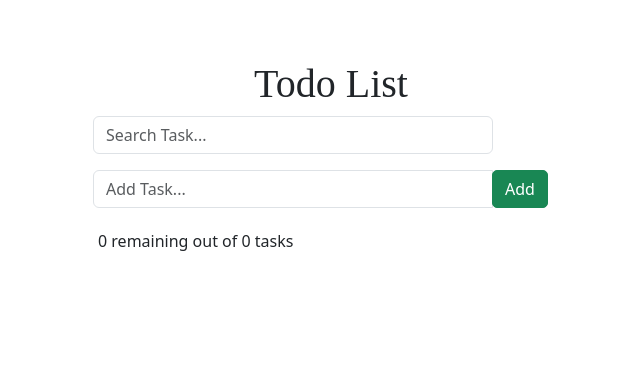
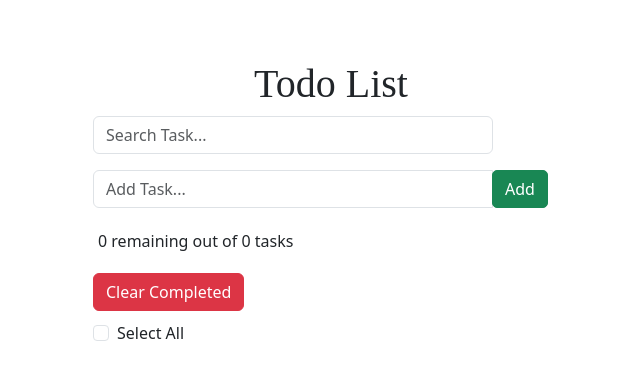
Before and after one commit to shakerbillo/todoApp, a React (Create React App) app: page / in a window 1280 px wide. Shown: the top 380 px of the page, without its empty margins (309-949 px from the left). Built offline with nearby package versions, Linux system fonts and the light colour scheme.

Commit message:
added function to clear all completed task and select al

```diff
--- a/src/App.css
+++ b/src/App.css
@@ -54,3 +54,9 @@ form input {
 	margin-bottom: 45px;
 
 }
+
+.clear{
+	margin-top: 15px;
+	margin-bottom: 5px;
+	margin-right: 50px;
+}
--- a/src/App.js
+++ b/src/App.js
@@ -44,6 +44,27 @@ const App = () => {
 		);
 	};
 
+	// function to toggle the selection status of all tasks
+	const handleSelectAll = (selected) => {
+		const updatedTasks = tasks.map((task) => {
+			return { ...task, completed: selected };
+		});
+		setTasks(updatedTasks);
+	};
+
+	// clear completed tasks
+	const clearCompletedTasks = () => {
+		const confirmed = window.confirm(
+			'Are you sure you want to clear completed tasks?'
+		);
+		if (confirmed) {
+			const updatedTasks = tasks.filter((task) => !task.completed);
+			setTasks(updatedTasks);
+
+			localStorage.setItem('tasks', JSON.stringify(updatedTasks));
+		}
+	};
+
 	// handleComplete
 	const handleCompleteTask = (id) => {
 		setTasks(
@@ -71,6 +92,7 @@ const App = () => {
 
 	// task counter
 	const remaining = filteredTasks.filter((task) => !task.completed).length;
+
 	// let remaining = 0;
 	// for (let i = 0; i < tasks.length; i++) {
 	// 	if (tasks[i].completed === false) {
@@ -99,6 +121,8 @@ const App = () => {
 			<SearchTask search={search} onSearch={handleSearchChange} />
 			<AddTask onAddTask={handleAddTask} />
 			<TaskList
+				onSelectAll={handleSelectAll}
+				onClearCompleted={clearCompletedTasks}
 				tasks={filteredTasks}
 				onDelete={handleDeleteTask}
 				onEdit={handleEditTask}
--- /dev/null
+++ b/src/components/ClearTask.js
@@ -0,0 +1,39 @@
+import React from 'react';
+
+const ClearTask = ({ onClearCompleted, onSelectAll }) => {
+	// Add an event handler to the button
+	const handleClearCompleted = () => {
+		// Call the onClearCompleted function when the button is clicked
+		onClearCompleted();
+	};
+
+	const handleSelectAll = (e) => {
+		onSelectAll(e.target.checked);
+	};
+	return (
+		<>
+			<div>
+				<div className="clear">
+					<button
+						className="btn btn-danger btn-md"
+						onClick={handleClearCompleted}
+					>
+						Clear Completed
+					</button>
+				</div>
+				{/* "Select All" Checkbox */}
+				<label className="form-check" htmlFor="flexCheckDefault">
+					<input
+						id="flexCheckChecked"
+						type="checkbox"
+						className="form-check-input"
+						onChange={handleSelectAll}
+					/>
+					<span className="form-check-label">Select All</span>
+				</label>
+			</div>
+		</>
+	);
+};
+
+export default ClearTask;
--- a/src/components/SearchTask.js
+++ b/src/components/SearchTask.js
@@ -10,6 +10,7 @@ const SearchTask = ({ search, onSearch }) => {
 					placeholder="Search Task..."
 					style={{ maxWidth: '400px' }}
 				/>
+
 			</div>
 		</>
 	);
--- a/src/components/TaskList.js
+++ b/src/components/TaskList.js
@@ -1,13 +1,16 @@
 import React from 'react';
 import TodoItem from './TodoItem';
+import ClearTask from './ClearTask';
 
-const TaskList = ({ tasks, onDelete, onEdit, onComplete, remaining}) => {
+const TaskList = ({ tasks, onDelete, onEdit, onComplete, remaining, onClearCompleted, onSelectAll}) => {
 	return (
 		<div>
 			<div className="task-counter">
 				{remaining} remaining out of {tasks.length} tasks
 			</div>
-
+			<div className='clear'>
+				<ClearTask onSelectAll={onSelectAll} onClearCompleted={onClearCompleted} />
+			</div>
 			{tasks.map((task) => (
 				<div className="" style={{ maxWidth: '550px' }} id="todo" key={task.id}>
 					<TodoItem
--- a/src/components/TodoItem.js
+++ b/src/components/TodoItem.js
@@ -9,6 +9,7 @@ const TodoItem = ({ task, onDeleteTask, onEditTask, onCompleteTask }) => {
 		setEditedTitle(e.target.value);
 		setError('');
 	};
+
 
 	const handleSave = () => {
 		if (editedTitle.trim() === '') {
@@ -32,7 +33,7 @@ const TodoItem = ({ task, onDeleteTask, onEditTask, onCompleteTask }) => {
 		<>
 			<div className="border border-2" id="todo-text">
 				<div className="form-check">
-					<label className="form-check-label" htmlFor='for="flexCheckDefault"'>
+					<label className="form-check-label" htmlFor="flexCheckDefault">
 						<input
 							id="flexCheckChecked"
 							type="checkbox"
@@ -40,6 +41,8 @@ const TodoItem = ({ task, onDeleteTask, onEditTask, onCompleteTask }) => {
 							checked={task.completed}
 							onChange={handleCompletedTask}
 						/>
+
+
 						{isEditing ? (
 							<>
 								<input
@@ -54,7 +57,11 @@ const TodoItem = ({ task, onDeleteTask, onEditTask, onCompleteTask }) => {
 								{error && <div className="invalid-feedback">{error}</div>}
 							</>
 						) : (
-							<div>{task.title}</div>
+							<div
+								style={{ textDecoration: task.completed ? 'line-through' : '' }}
+							>
+								{task.title}
+							</div>
 						)}
 					</label>
 				</div>
```
